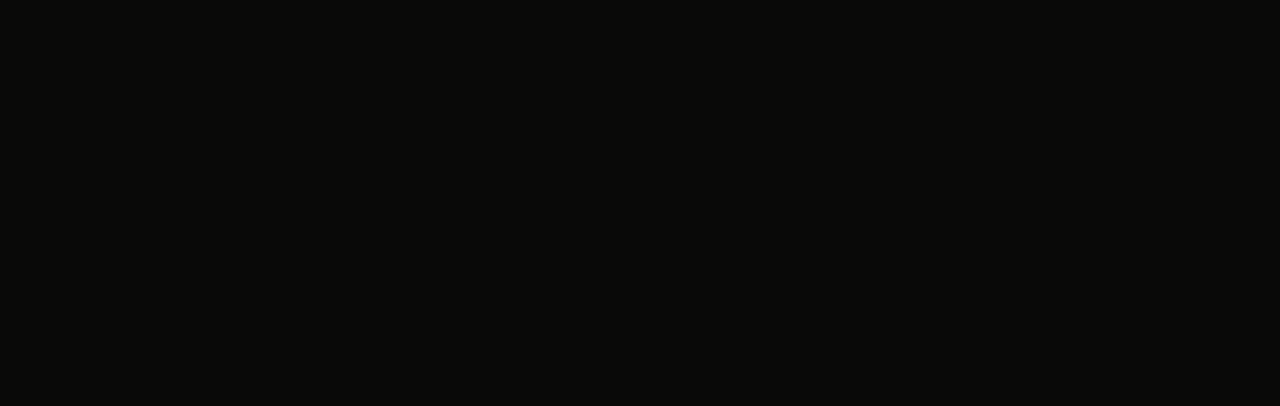
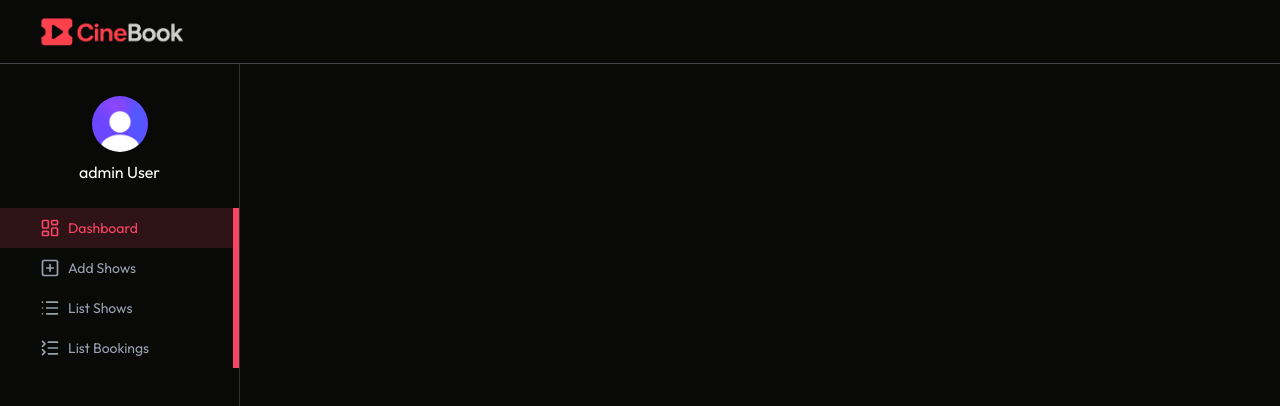
Before and after one commit to MalindaDeshan/Movie_Ticket_Bookin_MERN, a React (Vite) app in the folder client/: page /admin in a window 1280 px wide. Before the commit this address had no page. Shown: the top 406 px of the page. Built offline with nearby package versions, Linux system fonts and the light colour scheme.

Commit message:
Admin Navbar and sidebar design completed

```diff
--- a/client/src/App.jsx
+++ b/client/src/App.jsx
@@ -10,6 +10,11 @@
 import {Toaster} from 'react-hot-toast'
 import Footer from './components/Footer'
 import Releases from './pages/Releases'
+import Layout from './pages/admin/Layout'
+import Dashboard from './pages/admin/Dashboard'
+import AddShows from './pages/admin/AddShows'
+import ListShows from './pages/admin/ListShows'
+import ListBooking from './pages/admin/ListBooking'
 
 const App = () => {
   const isAdminRoute =useLocation().pathname.startsWith('/admin')
@@ -25,6 +30,12 @@
         <Route path="/my-bookings" element={<MyBookings/>}/>
         <Route path="/favorite"element={<Favorite/>}/>
         <Route path="/new-releases"element={<Releases/>}/>
+        <Route path='/admin/*' element={<Layout/>}>
+          <Route index element={<Dashboard/>}/>
+          <Route path='add-shows' element={<AddShows/>}/>
+          <Route path='list-shows' element={<ListShows/>}/>
+          <Route path='list-bookings' element={<ListBooking/>}/>
+        </Route>
       </Routes>
       {!isAdminRoute && <Footer/>}
     </>
--- /dev/null
+++ b/client/src/components/admin/AdminNavbar.jsx
@@ -0,0 +1,15 @@
+import React from 'react'
+import { Link } from 'react-router-dom'
+import { assets } from '../../assets/assets'
+
+const AdminNavbar = () => {
+  return (
+    <div className='flex items-center justify-between px-6 md:px-10 h-16 border-b border-gray-300/30'>
+      <Link to='/'>
+      <img src={assets.logo} alt="logo" className='w-36 h-auto'/>
+      </Link>
+    </div>
+  )
+}
+
+export default AdminNavbar
--- /dev/null
+++ b/client/src/components/admin/AdminSidebar.jsx
@@ -0,0 +1,49 @@
+import React from 'react'
+import { assets } from '../../assets/assets'
+import { LayoutDashboardIcon, ListCollapseIcon, ListIcon, PlusSquareIcon } from 'lucide-react'
+import { NavLink } from 'react-router-dom'
+
+const AdminSidebar = () => {
+
+    const user ={
+        firstName: 'admin',
+        lastName: 'User',
+        imageUrl: assets.profile,
+    }
+
+    const adminNavlinks = [
+        {name : 'Dashboard', path: '/admin', icon: LayoutDashboardIcon},
+        {name : 'Add Shows', path: '/admin/add-shows', icon: PlusSquareIcon},
+        {name : 'List Shows', path: '/admin/list-shows', icon: ListIcon},
+        {name : 'List Bookings', path: '/admin/list-bookings', icon: ListCollapseIcon}
+    ]
+
+  return (
+    <div className='h-[calc(100vh-64px)] md:flex flex-col items-center pt-8
+    max-w-13 md:max-w-60 w-full border-r border-gray-300/20 text-sm'>
+      <img src={user.imageUrl} alt="admin-profile-image" className='h-9 md:h-14
+      w-9 md:w-14 rounded-full mx-auto'/>
+      <p className='mt-2 text-base max-md:hidden'>
+        {user.firstName} {user.lastName}
+      </p>
+      <div className='w-full'>
+        {adminNavlinks.map((link,index)=>(
+            <NavLink key={index} to={link.path} end className={({isActive}) => `relative flex items-center
+            max-md:justify-center gap-2 w-full py-2.5 min-md:pl-10 first:mt-6
+            text-gray-400 ${isActive && 'bg-primary/15 text-primary group'}`}>
+                {(isActive) => (
+                    <>
+                        <link.icon className='w-5 h-5'/>
+                        <p className='max-md:hidden'>{link.name}</p>
+                        <span className={`w-1.5 h-10 rounded-1 right-0 absolute
+                            ${isActive && 'bg-primary'}`} />
+                    </>
+                )}
+            </NavLink>
+        ))}
+      </div>
+    </div>
+  )
+}
+
+export default AdminSidebar
--- /dev/null
+++ b/client/src/pages/admin/AddShows.jsx
@@ -0,0 +1,11 @@
+import React from 'react'
+
+const AddShows = () => {
+  return (
+    <div>
+
+    </div>
+  )
+}
+
+export default AddShows
--- /dev/null
+++ b/client/src/pages/admin/Dashboard.jsx
@@ -0,0 +1,11 @@
+import React from 'react'
+
+const Dashboard = () => {
+  return (
+    <div>
+
+    </div>
+  )
+}
+
+export default Dashboard
--- /dev/null
+++ b/client/src/pages/admin/Layout.jsx
@@ -0,0 +1,20 @@
+import React from 'react'
+import AdminNavbar from '../../components/admin/AdminNavbar'
+import AdminSidebar from '../../components/admin/AdminSidebar'
+import { Outlet } from 'react-router-dom'
+
+const Layout = () => {
+  return (
+    <>
+      <AdminNavbar/>
+      <div className='flex'>
+        <AdminSidebar/>
+        <div className='flex-1 px-4 py-10 md:px-10 h-[calc(100vh-64px)] overflow-y-auto'>
+            <Outlet/>
+        </div>
+      </div>
+    </>
+  )
+}
+
+export default Layout
--- /dev/null
+++ b/client/src/pages/admin/ListBooking.jsx
@@ -0,0 +1,11 @@
+import React from 'react'
+
+const ListBooking = () => {
+  return (
+    <div>
+
+    </div>
+  )
+}
+
+export default ListBooking
--- /dev/null
+++ b/client/src/pages/admin/ListShows.jsx
@@ -0,0 +1,11 @@
+import React from 'react'
+
+const ListShows = () => {
+  return (
+    <div>
+
+    </div>
+  )
+}
+
+export default ListShows
```
